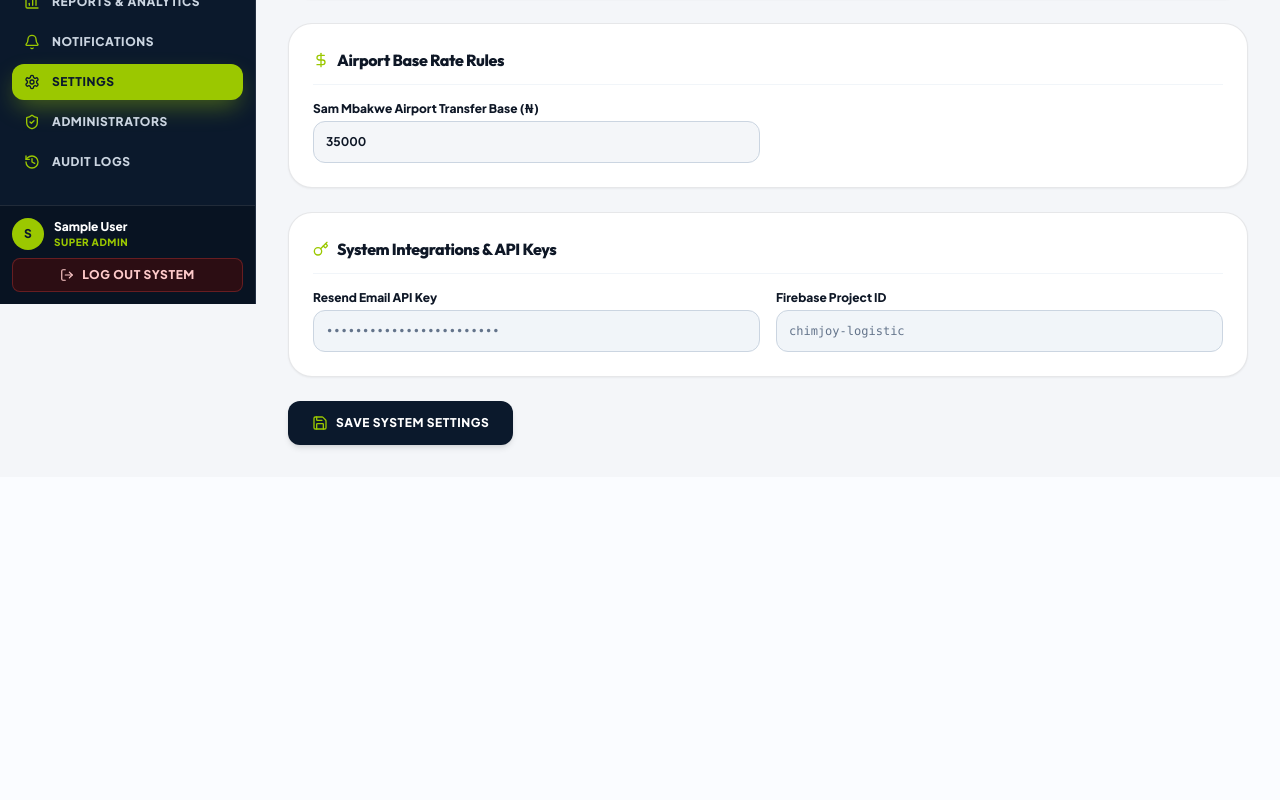
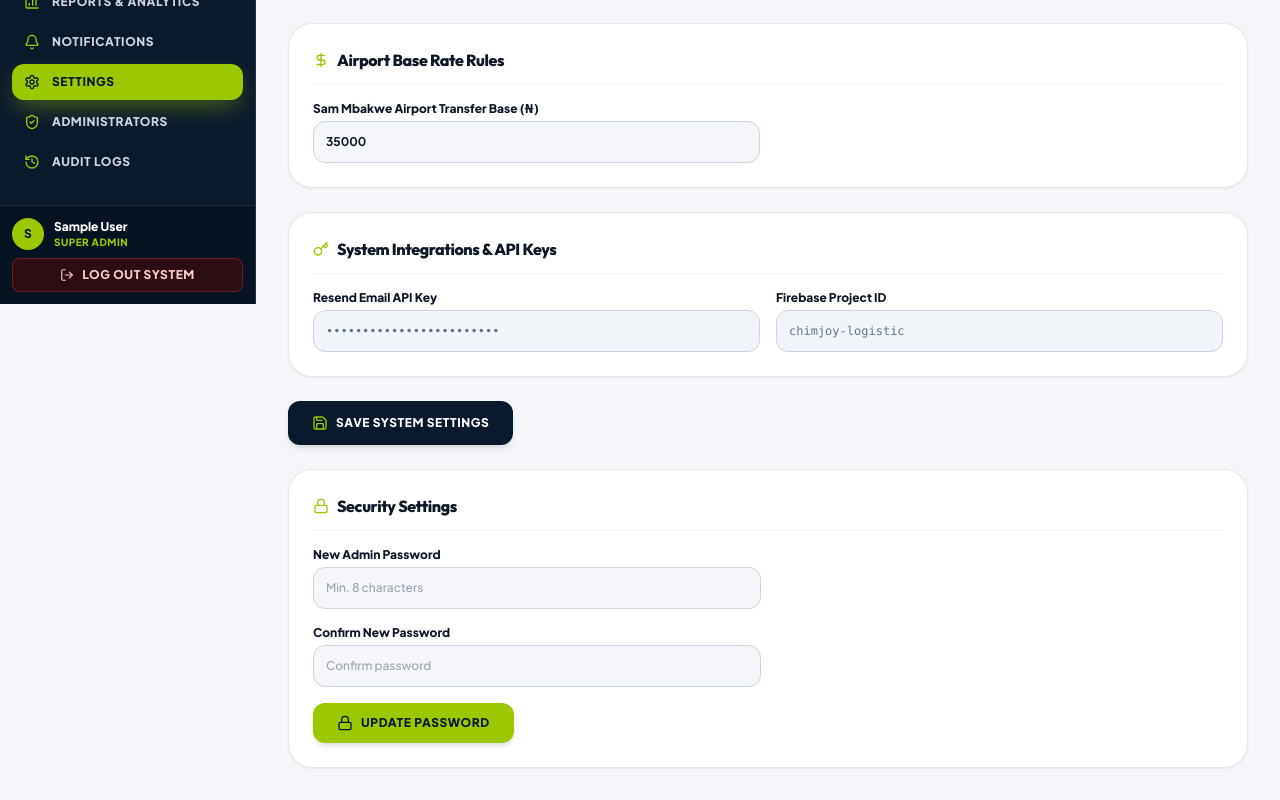
Before and after one commit to Bestlinkit/ChimJoy-Logistic, a Next.js app: page /admin/settings in a window 1280 px wide. Shown: the part 496-1296 px from the top of the page. Before the commit the page ends 973 px from the top, so only its background shows below. Built offline with nearby package versions, Linux system fonts and the light colour scheme; no server answers; the database is empty; sample sign-in values are in the browser's storage.

Commit message:
feat: add password update form to admin settings page

```diff
--- a/src/app/admin/settings/page.tsx
+++ b/src/app/admin/settings/page.tsx
@@ -1,9 +1,11 @@
 'use client';
 
 import React, { useState } from 'react';
-import { Settings, Building2, Phone, Mail, MapPin, Key, DollarSign, Save, ShieldCheck } from 'lucide-react';
+import { Settings, Building2, Phone, Mail, MapPin, Key, DollarSign, Save, ShieldCheck, Lock } from 'lucide-react';
 import { useAdminAuth } from '@/context/AdminAuthContext';
 import { logAdminAction } from '@/lib/firebase/services/admin-audit-service';
+import { auth } from '@/lib/firebase/config';
+import { updatePassword } from 'firebase/auth';
 
 export default function AdminSettingsPage() {
   const { adminUser } = useAdminAuth();
@@ -12,6 +14,10 @@ export default function AdminSettingsPage() {
   const [companyEmail, setCompanyEmail] = useState('chimjoylimited@gmail.com');
   const [officeAddress, setOfficeAddress] = useState('Plot 12 Executive Layout, Off Bank Road, Owerri, Imo State, Nigeria');
   const [baseAirportRate, setBaseAirportRate] = useState(35000);
+
+  const [newPassword, setNewPassword] = useState('');
+  const [confirmPassword, setConfirmPassword] = useState('');
+  const [passwordStatus, setPasswordStatus] = useState<{type: 'success' | 'error' | '', msg: string}>({type: '', msg: ''});
 
   const [isSaved, setIsSaved] = useState(false);
 
@@ -22,6 +28,41 @@ export default function AdminSettingsPage() {
     await logAdminAction(adminUser.email, adminUser.role, 'UPDATE_SETTINGS', 'Settings', 'Updated company operational settings & rates');
     setIsSaved(true);
     setTimeout(() => setIsSaved(false), 3000);
+  };
+
+  const handleUpdatePassword = async (e: React.FormEvent) => {
+    e.preventDefault();
+    setPasswordStatus({ type: '', msg: '' });
+
+    if (newPassword !== confirmPassword) {
+      setPasswordStatus({ type: 'error', msg: 'Passwords do not match.' });
+      return;
+    }
+    if (newPassword.length < 8) {
+      setPasswordStatus({ type: 'error', msg: 'Password must be at least 8 characters long.' });
+      return;
+    }
+
+    const currentUser = auth.currentUser;
+    if (!currentUser) {
+      setPasswordStatus({ type: 'error', msg: 'No active session found.' });
+      return;
+    }
+
+    try {
+      await updatePassword(currentUser, newPassword);
+      setPasswordStatus({ type: 'success', msg: 'Password updated successfully!' });
+      setNewPassword('');
+      setConfirmPassword('');
+      await logAdminAction(adminUser?.email || 'admin', adminUser?.role || 'admin', 'UPDATE_PASSWORD', 'Settings', 'Admin changed their password');
+    } catch (err: any) {
+      console.error('[Update Password Error]:', err);
+      if (err.code === 'auth/requires-recent-login') {
+        setPasswordStatus({ type: 'error', msg: 'Please log out and log back in to change your password.' });
+      } else {
+        setPasswordStatus({ type: 'error', msg: err.message || 'Failed to update password.' });
+      }
+    }
   };
 
   return (
@@ -148,6 +189,54 @@ export default function AdminSettingsPage() {
           )}
         </div>
       </form>
+
+      {/* Security & Password Settings */}
+      <div className="bg-white p-6 rounded-3xl border border-[#0B192C]/10 shadow-sm space-y-4">
+        <h3 className="font-display text-base font-extrabold text-[#0E1726] border-b border-slate-100 pb-3 flex items-center gap-2">
+          <Lock className="w-4 h-4 text-[#9BC800]" />
+          <span>Security Settings</span>
+        </h3>
+
+        <form onSubmit={handleUpdatePassword} className="space-y-4 text-xs max-w-md">
+          <div className="space-y-1">
+            <label className="font-extrabold text-[#0E1726]">New Admin Password</label>
+            <input
+              type="password"
+              required
+              value={newPassword}
+              onChange={(e) => setNewPassword(e.target.value)}
+              placeholder="Min. 8 characters"
+              className="w-full p-3 rounded-xl bg-[#F4F6F9] border border-slate-300 font-medium text-[#0E1726]"
+            />
+          </div>
+
+          <div className="space-y-1">
+            <label className="font-extrabold text-[#0E1726]">Confirm New Password</label>
+            <input
+              type="password"
+              required
+              value={confirmPassword}
+              onChange={(e) => setConfirmPassword(e.target.value)}
+              placeholder="Confirm password"
+              className="w-full p-3 rounded-xl bg-[#F4F6F9] border border-slate-300 font-medium text-[#0E1726]"
+            />
+          </div>
+
+          {passwordStatus.msg && (
+            <div className={`p-3 rounded-xl font-bold ${passwordStatus.type === 'error' ? 'bg-red-50 text-red-700 border border-red-200' : 'bg-emerald-50 text-emerald-700 border border-emerald-200'}`}>
+              {passwordStatus.msg}
+            </div>
+          )}
+
+          <button
+            type="submit"
+            className="w-full sm:w-auto px-6 py-3 rounded-xl bg-[#9BC800] hover:bg-[#8AB300] text-[#0B192C] font-black uppercase text-xs tracking-wider flex items-center justify-center gap-2 shadow-md transition-colors"
+          >
+            <Lock className="w-4 h-4" />
+            <span>Update Password</span>
+          </button>
+        </form>
+      </div>
     </div>
   );
 }
```
